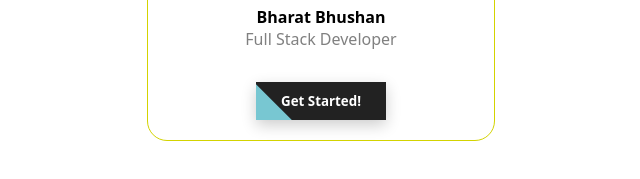
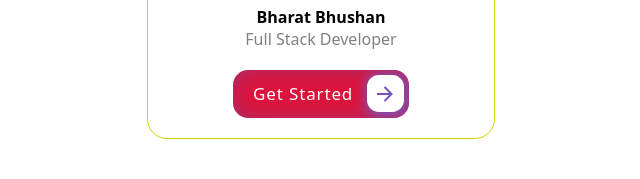
Before and after one commit to Bharatkabir/Portfolio, a plain HTML site: page index.html in a window 1280 px wide. Shown: the part 287-466 px from the top of the page, without its empty margins (319-959 px from the left). Drawn offline with Linux system fonts and the light colour scheme.

Commit message:
button changes

```diff
--- a/getstarted.css
+++ b/getstarted.css
@@ -18,12 +18,12 @@
     color: #333;
   }
 
-  .button_container {
+  /* .button_container {
     position: absolute;
     left: 0;
     right: 0;
     top: 30%;
-  }
+  } */
 
   .description,
   .link {
@@ -34,7 +34,7 @@
   .description {
     font-size: 35px;
   }
-  #btn:hover{
+  /* #btn:hover{
     color: #000;
   }
   #btn {
@@ -48,10 +48,10 @@
     color: #fff;
     font-weight: 700;
     /* font-size: 15px; */
-    background-color: #222;
+    /* background-color: #222;
     padding: 10px 25px;
     box-shadow: 0 5px 15px rgba(0, 0, 0, 0.2);
-  }
+  } */
 
   #btn span {
     position: relative;
@@ -72,7 +72,7 @@
 
   #btn:hover:after {
     transform: translateX(-9%) translateY(-25%) rotate(45deg);
-  }
+  } */
 
   .link {
     font-size: 20px;
@@ -133,3 +133,64 @@
       width: 100%;
     }
   }
+
+  .cssbuttons-io-button {
+    background: crimson;
+    color: white;
+    font-family: inherit;
+    padding: 0.35em;
+    padding-left: 1.2em;
+    font-size: 17px;
+    font-weight: 500;
+    border-radius: 0.9em;
+    border: none;
+    letter-spacing: 0.05em;
+    display: flex;
+    align-items: center;
+    box-shadow: inset 0 0 1.6em -0.6em #714da6;
+    overflow: hidden;
+    position: relative;
+    height: 2.8em;
+    padding-right: 3.3em;
+    cursor: pointer;
+  }
+
+  .cssbuttons-io-button .icon {
+    background: white;
+    margin-left: 1em;
+    position: absolute;
+    display: flex;
+    align-items: center;
+    justify-content: center;
+    height: 2.2em;
+    width: 2.2em;
+    border-radius: 0.7em;
+    box-shadow: 0.1em 0.1em 0.6em 0.2em #7b52b9;
+    right: 0.3em;
+    transition: all 0.3s;
+  }
+
+  .cssbuttons-io-button:hover .icon {
+    width: calc(100% - 0.6em);
+  }
+
+  .cssbuttons-io-button .icon svg {
+    transition: transform 0.3s;
+    color: #7b52b9;
+  }
+
+  .cssbuttons-io-button:hover .icon svg {
+    transform: translateX(0.1em);
+  }
+
+  .cssbuttons-io-button:active .icon {
+    transform: scale(0.95);
+  }
+
+  a{
+    text-decoration: none;
+    display: flex;
+    justify-content: center;
+    align-items: center;
+    margin-top: 20px
+  }
--- a/index.html
+++ b/index.html
@@ -17,7 +17,23 @@
           <h4>Bharat Bhushan</h4>
           <p>Full Stack Developer</p>
             <a href="portfolio.html">
-              <button class="button_container" id="btn"><span>Get Started!</span></button>
+              <button class="cssbuttons-io-button">
+                Get started
+                <div class="icon">
+                  <svg
+                    height="24"
+                    width="24"
+                    viewBox="0 0 24 24"
+                    xmlns="http://www.w3.org/2000/svg"
+                  >
+                    <path d="M0 0h24v24H0z" fill="none"></path>
+                    <path
+                      d="M16.172 11l-5.364-5.364 1.414-1.414L20 12l-7.778 7.778-1.414-1.414L16.172 13H4v-2z"
+                      fill="currentColor"
+                    ></path>
+                  </svg>
+                </div>
+              </button>
             </a>
         </div>
       </div>
```
